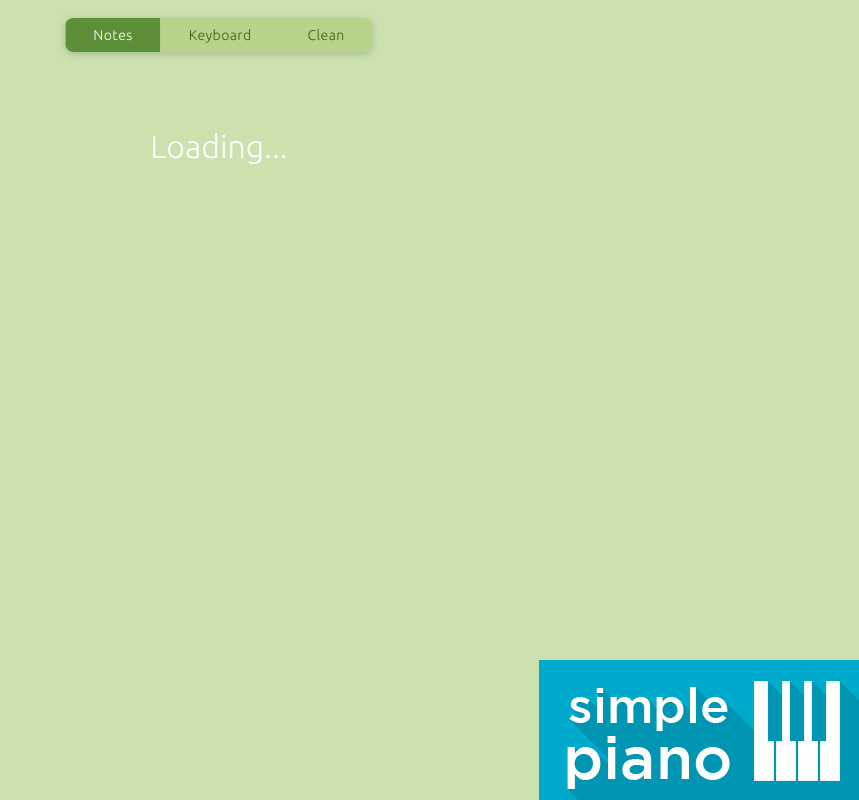
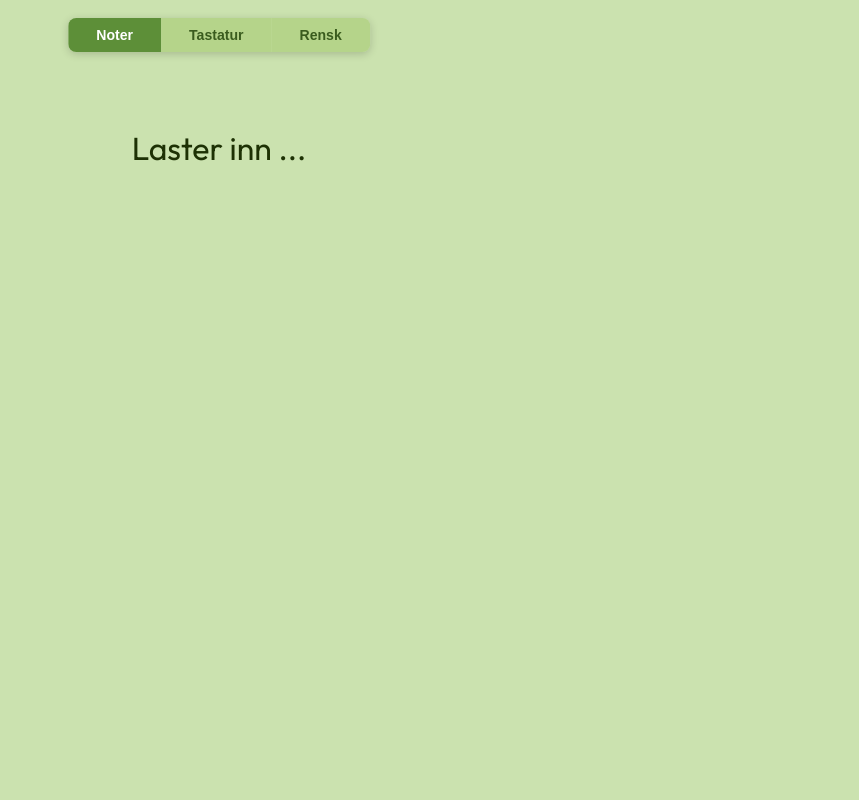
Before and after one commit to shady356/simple-piano, a plain HTML site: page index.html in a window 1280 px wide. Shown: the whole page, without its empty margins (421-1280 px from the left). Drawn offline with Linux system fonts and the light colour scheme.

Commit message:
feat: use outfit font + remove loading image + fix: color contrast

```diff
--- a/css/main.css
+++ b/css/main.css
@@ -13,7 +13,6 @@
 	margin:				0px;
 	list-style:			none;
 	text-decoration:	none;
-	font-family: 'Ubuntu', sans-serif;
 	-webkit-tap-highlight-color: transparent;
 	touch-action: manipulation;
 }
@@ -24,6 +23,7 @@ body
 {
 	width:	100%;
 	background-color: #CBE2AF ;
+	font-family: "Outfit", sans-serif;
 }
 
 #loadingState
@@ -43,7 +43,7 @@ body
 		font-size: 200%;
 		text-align: center;
 		margin-top: 10%;
-		color: #fff;
+		color: #1d3104;
 	}
 
 	#logo
@@ -76,9 +76,8 @@ body
 	border:				none;
 	padding:			9px 28px;
 	font-size:			88%;
-	font-family:		'Ubuntu', sans-serif;
+	font-weight:		600;
 	cursor:				pointer;
-	letter-spacing:		0.4px;
 	transition:			background-color 0.15s, color 0.15s;
 	user-select:		none;
 	-webkit-user-select: none;
--- a/index.html
+++ b/index.html
@@ -3,7 +3,7 @@
 <head>
 	<meta name="viewport" content="width = device-width, initial-scale=1, maximum-scale=1, user-scalable=no"/>
 	<meta http-equiv="Content-Type" content="text/html; charset=utf-8"/>
-	<title>Simple Piano</title>
+	<title>Enkelt Piano</title>
 
 	<!-- polyfill -->
 	<script src="libs/MIDI.js-master/inc/shim/Base64.js" type="text/javascript"></script>
@@ -29,8 +29,9 @@
 	<!-- Font-Awesome -->
 	<link rel="stylesheet" href="css/font-awesome-4.3.0/css/font-awesome.min.css"/>
 
-	<!-- Fonts -->
-	<link href='http://fonts.googleapis.com/css?family=Ubuntu:300' rel='stylesheet' type='text/css'/>
+	<link rel="preconnect" href="https://fonts.googleapis.com">
+<link rel="preconnect" href="https://fonts.gstatic.com" crossorigin>
+<link href="https://fonts.googleapis.com/css2?family=Outfit:wght@100..900&display=swap" rel="stylesheet">
 
 	<!-- Javascript -->
 	<script type = "text/javascript" src = "js/midi/play.js"></script>
@@ -39,44 +40,18 @@
 
 </head>
 <body>
-	<h1 style = "opacity: 0; position: absolute; top:0; left: 0;" >Simple Piano</h1>
+	<h1 style = "opacity: 0; position: absolute; top:0; left: 0;" >Enkelt Piano</h1>
 	<div id = "loadingState">
-		<div id = "loadingText">Loading...</div>
-		<img id = "logo" src = "img/simplePiano.png" alt = "logo">
+		<div id = "loadingText">Laster inn ...</div>
 	</div>
 
 	<div id="tabBar">
-		<button class="tab active" data-tab="notes">Notes</button>
-		<button class="tab" data-tab="keyboard">Keyboard</button>
-		<button class="tab" data-tab="clean">Clean</button>
+		<button class="tab active" data-tab="notes">Noter</button>
+		<button class="tab" data-tab="keyboard">Tastatur</button>
+		<button class="tab" data-tab="clean">Rensk</button>
 	</div>
 
-	<div id = "pianoContainer">
-		<!-- <div class="key natural" data-key = "C4"><span class = "keyName">C</span></div>
-		<div class="key sharp squeeze" data-key = "Cs4"></div>
-		<div class="key natural squeeze" data-key = "D4"><span class = "keyName">D</span></div>
-		<div class="key sharp squeeze" data-key = "Ds4"></div>
-		<div class="key natural squeeze" data-key = "E4"><span class = "keyName">E</span></div>
-		<div class="key natural" data-key = "F4"><span class = "keyName">F</span></div>
-		<div class="key sharp squeeze" data-key = "Fs4"></div>
-		<div class="key natural squeeze" data-key = "G4"><span class = "keyName">G</span></div>
-		<div class="key sharp squeeze" data-key = "Gs4"></div>
-		<div class="key natural squeeze" data-key = "A4"><span class = "keyName">A</span></div>
-		<div class="key sharp squeeze" data-key = "As4"></div>
-		<div class="key natural squeeze" data-key = "B4"><span class = "keyName">B</span></div>
-		<div class="key natural" data-key = "C5"><span class = "keyName">C</span></div>
-		<div class="key sharp squeeze" data-key = "Cs5"></div>
-		<div class="key natural squeeze" data-key = "D5"><span class = "keyName">D</span></div>
-		<div class="key sharp squeeze" data-key = "Ds5"></div>
-		<div class="key natural squeeze" data-key = "E5"><span class = "keyName">E</span></div>
-		<div class="key natural" data-key = "F5"><span class = "keyName">F</span></div>
-		<div class="key sharp squeeze" data-key = "Fs5"></div>
-		<div class="key natural squeeze" data-key = "G5"><span class = "keyName">G</span></div>
-		<div class="key sharp squeeze" data-key = "Gs5"></div>
-		<div class="key natural squeeze" data-key = "A5"><span class = "keyName">A</span></div>
-		<div class="key sharp squeeze" data-key = "As5"></div>
-		<div class="key natural squeeze" data-key = "B5"><span class = "keyName">B</span></div> -->
-	</div>
+	<div id = "pianoContainer"></div>
 	<script>
 		document.querySelectorAll('.tab').forEach(function(btn) {
 			btn.addEventListener('click', function() {
```
Also changed, not shown: img/simplePiano.png (deleted).
